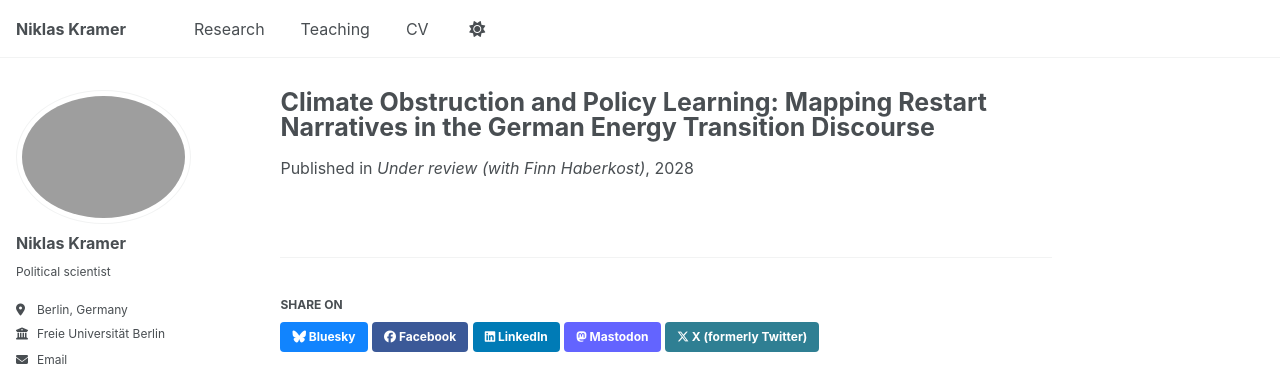
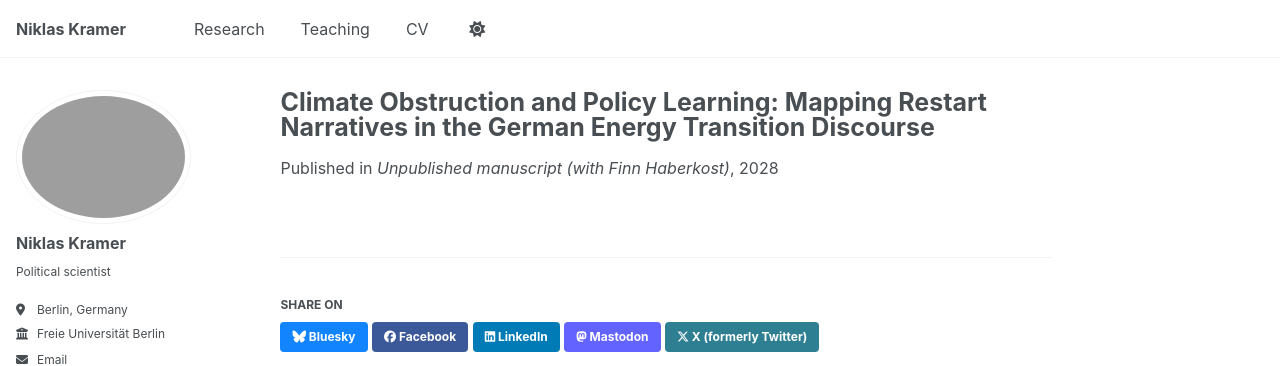
Before and after one commit to nik-kramer/nik-kramer.github.io, a Jekyll site: the page built from _publications/Haberkost_Kramer.md, in a window 1280 px wide. Shown: the top 366 px of the page. Built offline with Jekyll 4.4.1, drawn with Linux system fonts in a browser that asks for light colours; some web fonts are replaced; a script bundle is joined from its source files by our own code; library files that are not in the unit come from our copies.

Commit message:
Update Haberkost_Kramer.md

```diff
--- a/_publications/Haberkost_Kramer.md
+++ b/_publications/Haberkost_Kramer.md
@@ -5,7 +5,7 @@ category: manuscripts
 permalink: /publication/Haberkost_Kramer
 excerpt: '<p style="text-align: justify">In recent debates about the state and prospects of the energy transition, diagnoses of “failure” and calls for a “restart”, “reset” or “reality check” have gained traction. Should these contestations be categorically rejected as climate obstruction, or can some of them contribute constructively to policy learning? To address this question, we examine the German “restart discourse” as an illustrative case to show that, despite strong terminological overlap, the discourse comprises competing narratives with distinct policy demands. Building on the Narrative Policy Framework and a systematic analysis of 81 media articles and policy documents, we distinguish three narratives that structure the restart discourse. The restoration narrative portrays the energy transition as a fundamentally misguided project of a green elite and seeks its rollback. The reorientation narrative criticizes the unbalanced pursuit of climate change mitigation at the cost of economic prosperity and energy security. Finally, the recalibration narrative suggests an adjustment of the policy mix in the light of accumulated experience and changing contextual conditions. Based on this classification, we inductively derive six discursive markers from our sample. In future research, they may be used as a heuristic toolbox for distinguishing obstructive from constructive contestation.</p>'
 date: 2028-01-01
-venue: 'Under review (with Finn Haberkost)'
+venue: 'Unpublished manuscript (with Finn Haberkost)'
 paperurl: #''
 citation: #''
 ---
```
